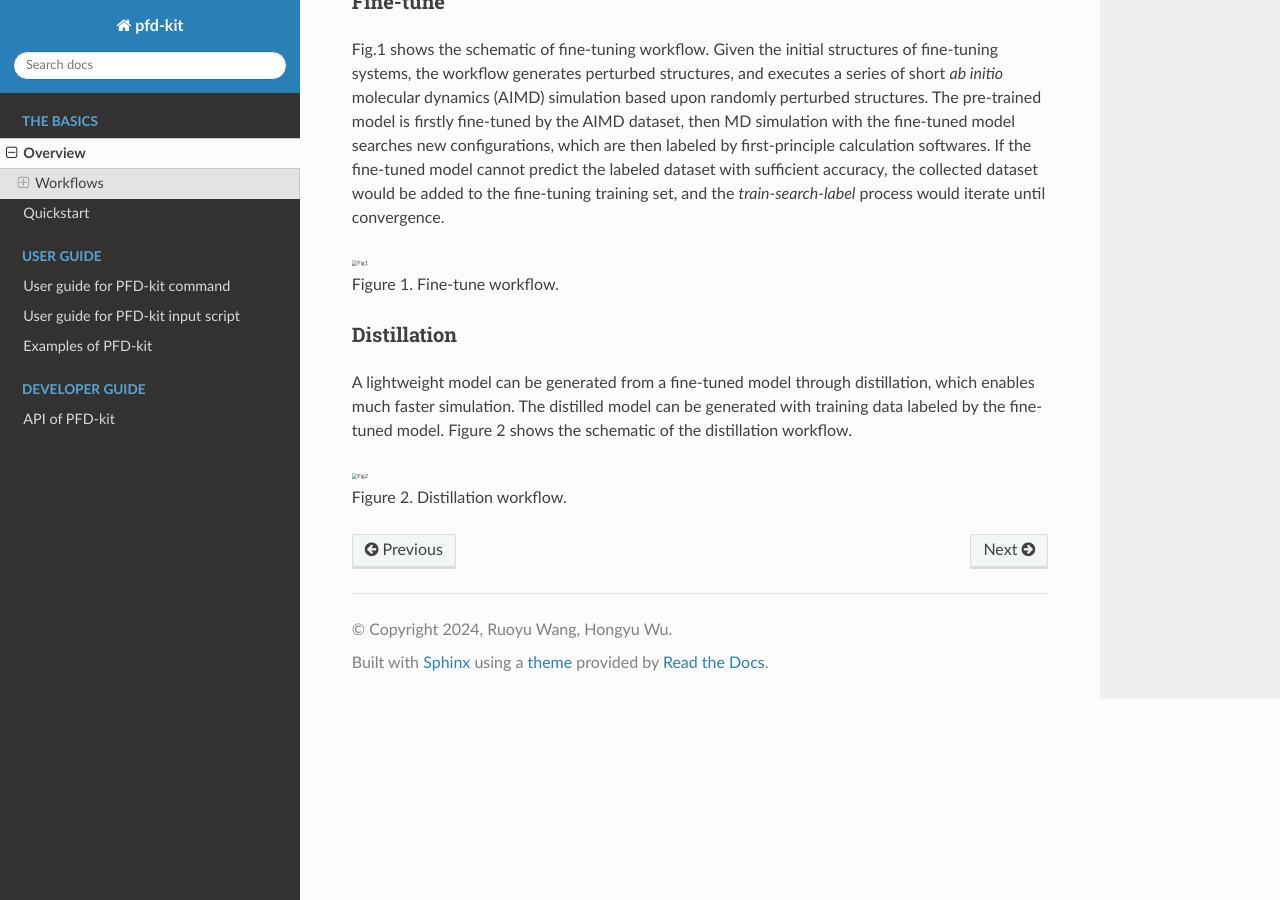
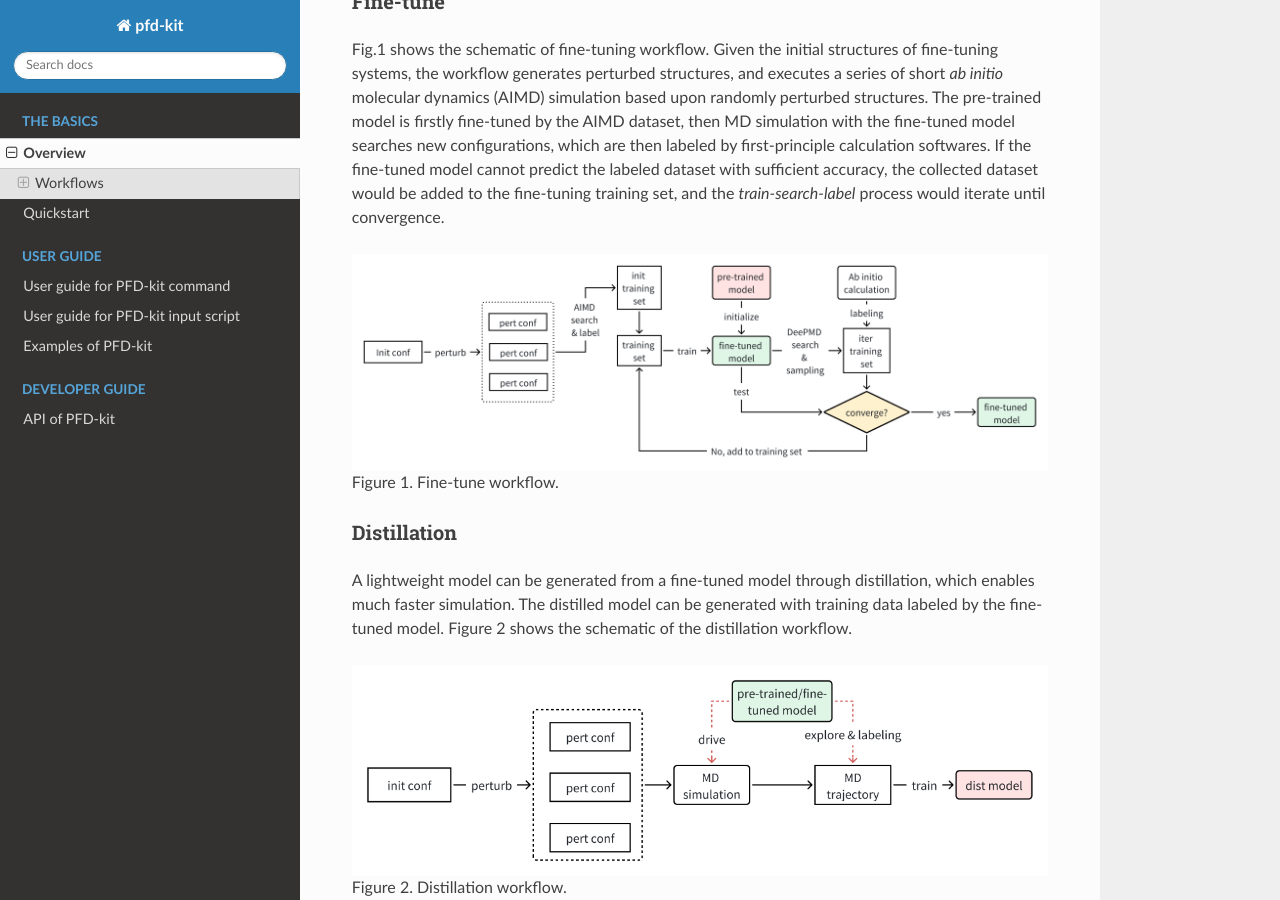
Before and after one commit to ruoyuwang1995nya/pfd-kit, a Sphinx documentation site: the page built from docs/basics/overview.md, in a window 1280 px wide and 900 px high, scrolled down 348 px. Built offline with Sphinx 7.4.7 and the Read the Docs theme 3.1.0, drawn with Linux system fonts in a browser that asks for light colours.

Commit message:
fix: update docs

```diff
--- a/docs/basics/overview.md
+++ b/docs/basics/overview.md
@@ -6,13 +6,13 @@
 ### Fine-tune
 Fig.1 shows the schematic of fine-tuning workflow. Given the initial structures of fine-tuning systems, the workflow generates perturbed structures, and executes a series of short *ab initio* molecular dynamics (AIMD) simulation based upon randomly perturbed structures. The pre-trained model is firstly fine-tuned by the AIMD dataset, then MD simulation with the fine-tuned model searches new configurations, which are then labeled by first-principle calculation softwares. If the fine-tuned model cannot predict the labeled dataset with sufficient accuracy, the collected dataset would be added to the fine-tuning training set, and the *train-search-label* process would iterate until convergence.
 <div>
-    <img src="fine-tune.png" alt="Fig1" style="zoom: 35%;">
+    <img src="../_static/fine-tune.png" alt="Fig1" style="zoom: 35%;">
     <p style='font-size:1.0rem; font-weight:none'>Figure 1. Fine-tune workflow.</p>
 </div>
 
 ### Distillation
 A lightweight model can be generated from a fine-tuned model through distillation, which enables much faster simulation. The distilled model can be generated with training data labeled by the fine-tuned model. Figure 2 shows the schematic of the distillation workflow.
  <div>
-    <img src="distillation.png" alt="Fig2" style="zoom: 35%;">
+    <img src="../_static/distillation.png" alt="Fig2" style="zoom: 35%;">
     <p style='font-size:1.0rem; font-weight:none'>Figure 2. Distillation workflow.</p>
 </div>
```
